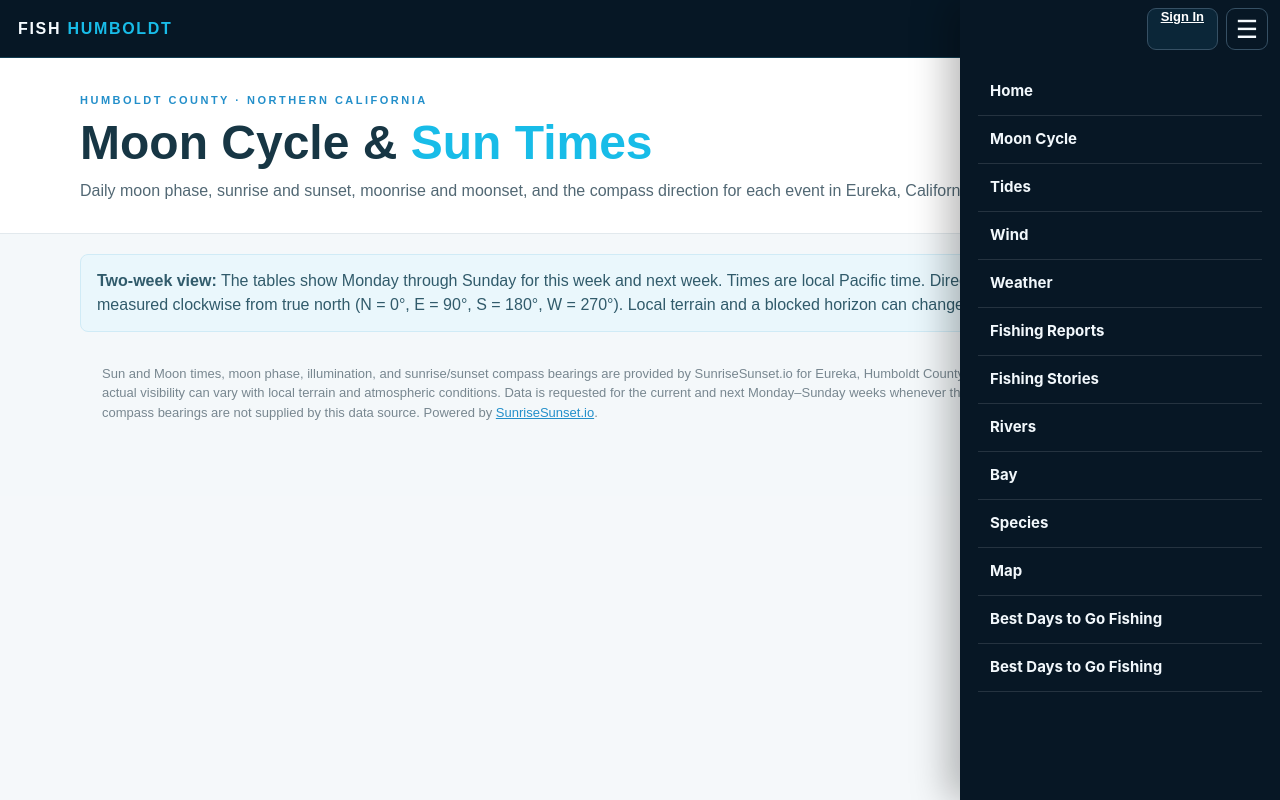
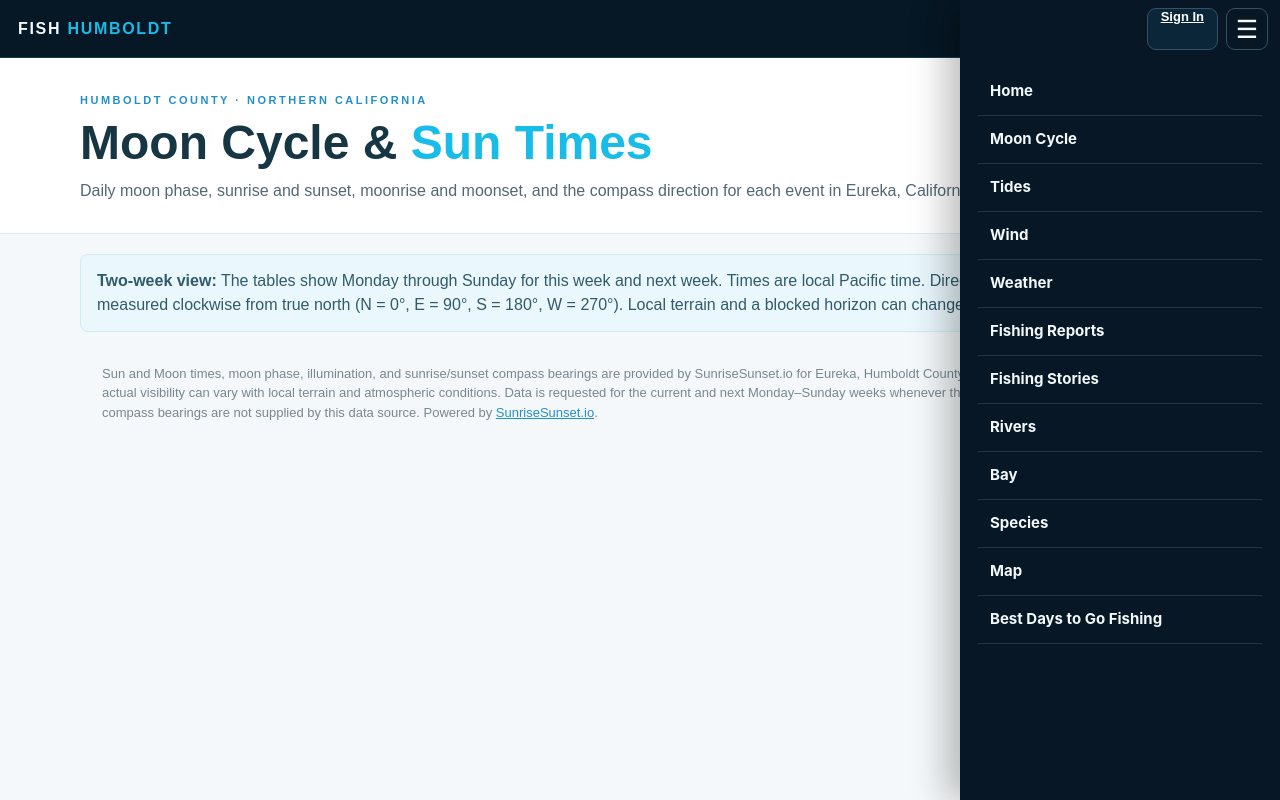
Before and after one commit to raisedcell1933-coder/Humboldt_Fishers, a Flask app: template templates/moon_cycle.html in a window 1280 px wide, after a click that opens the changed part. Run offline with Flask 3, Linux system fonts and the light colour scheme; the template is opened without the code that fills it, so the values that code supplies are empty; some libraries are stand-ins or nearby versions.

Commit message:
Remove duplicate Best Days menu link

```diff
--- a/templates/moon_cycle.html
+++ b/templates/moon_cycle.html
@@ -53,7 +53,7 @@ td{color:#203c4a!important}
 #mainNav.site-nav a:hover,#mainNav.site-nav a[aria-current="page"]{color:#22c9ff!important;background:#0a2d3e!important;border-radius:7px 7px 0 0!important}
 #mainNav.site-nav a[aria-current="page"]{border-bottom:3px solid #13c7f4!important}
 .menu-toggle,#menuToggle{display:flex!important;position:fixed!important;top:8px!important;right:12px!important;z-index:10003!important;width:42px!important;height:42px!important;align-items:center!important;justify-content:center!important;padding:0!important;margin:0!important;border:1px solid #365064!important;border-radius:9px!important;background:#071725!important;color:#f5fbff!important;font-size:25px!important;line-height:1!important;cursor:pointer!important;box-shadow:none!important;pointer-events:auto!important}
-</style></head><body><header class="topbar"><a class="brand" href="/">FISH <span>HUMBOLDT</span></a><button class="menu-toggle" id="menuToggle" type="button" aria-expanded="false" aria-controls="mainNav" aria-label="Open navigation" >☰</button><nav class="site-nav" id="mainNav" aria-label="Main navigation"><a href="/">Home</a><a href="/moon-cycle">Moon Cycle</a><a href="/tides">Tides</a><a href="/wind">Wind</a><a href="/weather">Weather</a><a href="/fishing-reports">Fishing Reports</a><a href="/fishing-stories">Fishing Stories</a><a href="/rivers">Rivers</a><a href="/bay">Bay</a><a href="/species">Species</a><a href="/map">Map</a><a href="/best-days">Best Days to Go Fishing</a><a href="/best-days">Best Days to Go Fishing</a></nav></header>
+</style></head><body><header class="topbar"><a class="brand" href="/">FISH <span>HUMBOLDT</span></a><button class="menu-toggle" id="menuToggle" type="button" aria-expanded="false" aria-controls="mainNav" aria-label="Open navigation" >☰</button><nav class="site-nav" id="mainNav" aria-label="Main navigation"><a href="/">Home</a><a href="/moon-cycle">Moon Cycle</a><a href="/tides">Tides</a><a href="/wind">Wind</a><a href="/weather">Weather</a><a href="/fishing-reports">Fishing Reports</a><a href="/fishing-stories">Fishing Stories</a><a href="/rivers">Rivers</a><a href="/bay">Bay</a><a href="/species">Species</a><a href="/map">Map</a><a href="/best-days">Best Days to Go Fishing</a></nav></header>
 <main><section class="intro"><h1>Moon Cycle &amp; <span style="color:#18bce8">Sun Times</span></h1><p class="muted">Daily moon phase, sunrise and sunset, moonrise and moonset, and the compass direction for each event in Eureka, California.</p></section>
 <div class="notice"><strong>Two-week view:</strong> The tables show Monday through Sunday for this week and next week. Times are local Pacific time. Directions are compass bearings measured clockwise from true north (N = 0°, E = 90°, S = 180°, W = 270°). Local terrain and a blocked horizon can change what you see.</div>
 {% if error %}<div class="error">{{ error }} Please check your internet connection and refresh the page. If the problem continues, try again later.</div>{% else %}
```
